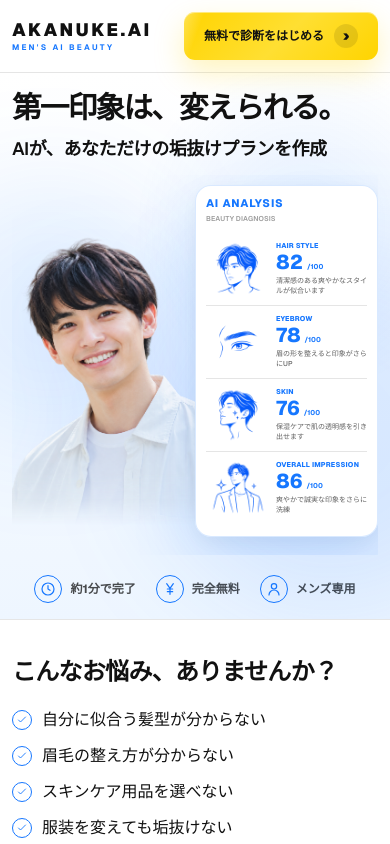
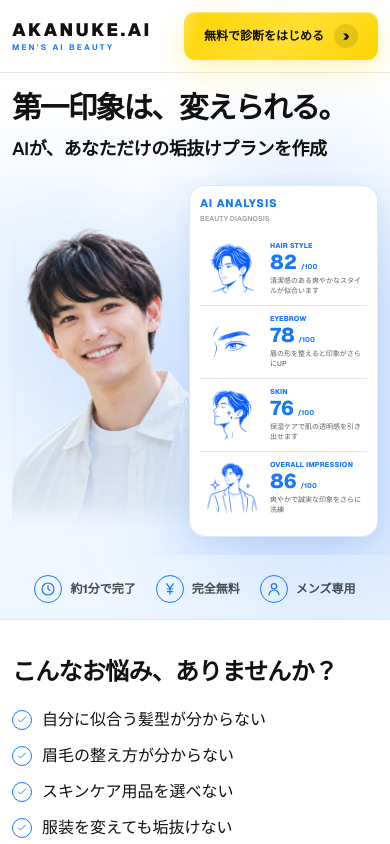
Before and after one commit to mori10tech/akanuke-ai, a Next.js app: page / in a window 390 px wide. Shown: the top 844 px of the page. Built offline with nearby package versions, Linux system fonts and the light colour scheme; no server answers.

Commit message:
トップページFVの背景を画面右端まで拡張

```diff
--- a/app/globals.css
+++ b/app/globals.css
@@ -617,6 +617,9 @@ a {
   min-height: 380px;
   margin-top: 8px;
   overflow: hidden;
+
+  width: calc(100% + 12px);
+  margin-right: -12px;
 }
 
   .hero-person-wrap {
@@ -638,7 +641,7 @@ a {
 
   .analysis-panel {
   top: 10px;
-  right: 0;
+  right: 12px;
   bottom: auto;
   width: 50%;
   min-height: auto;
```
